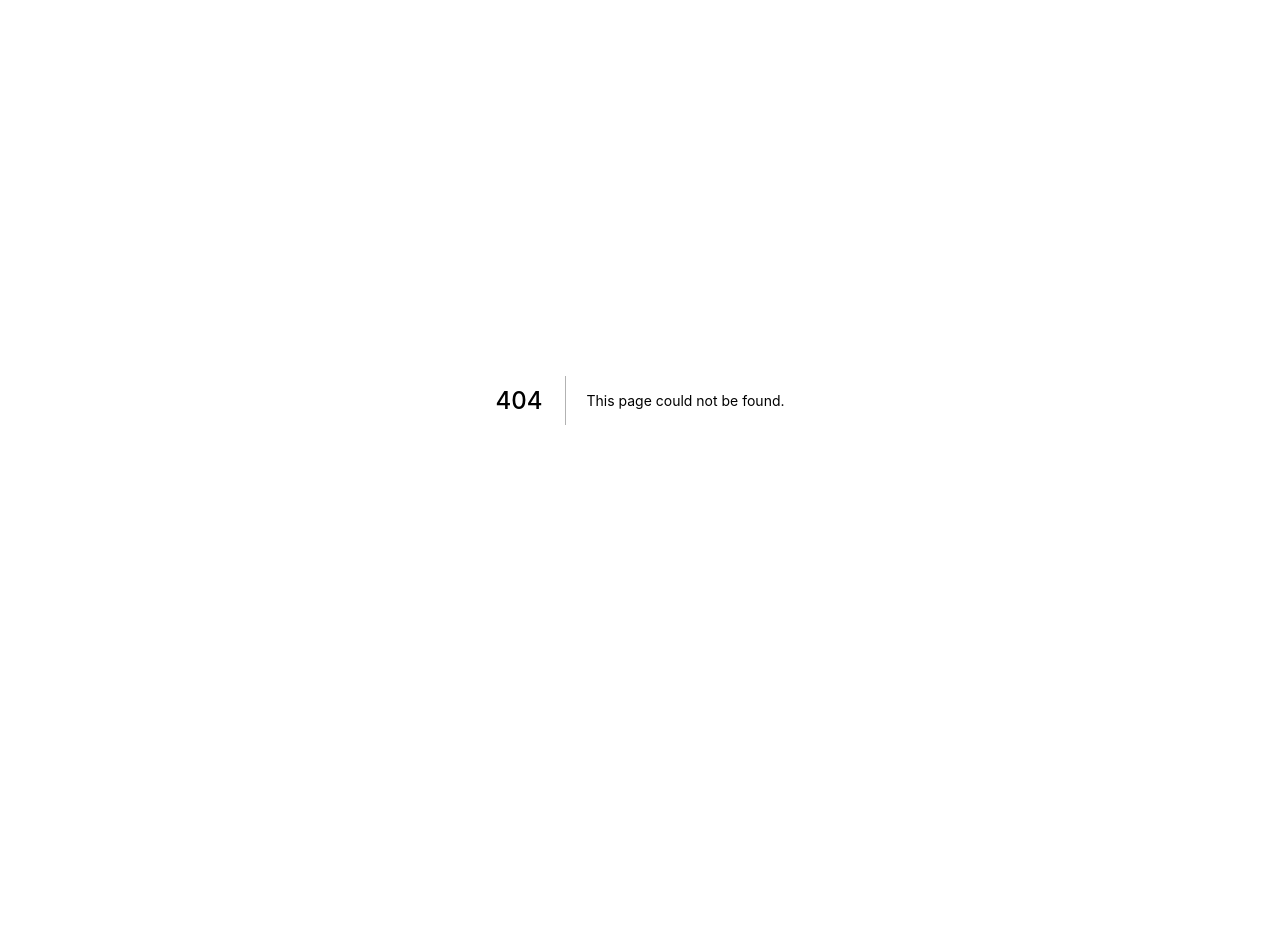
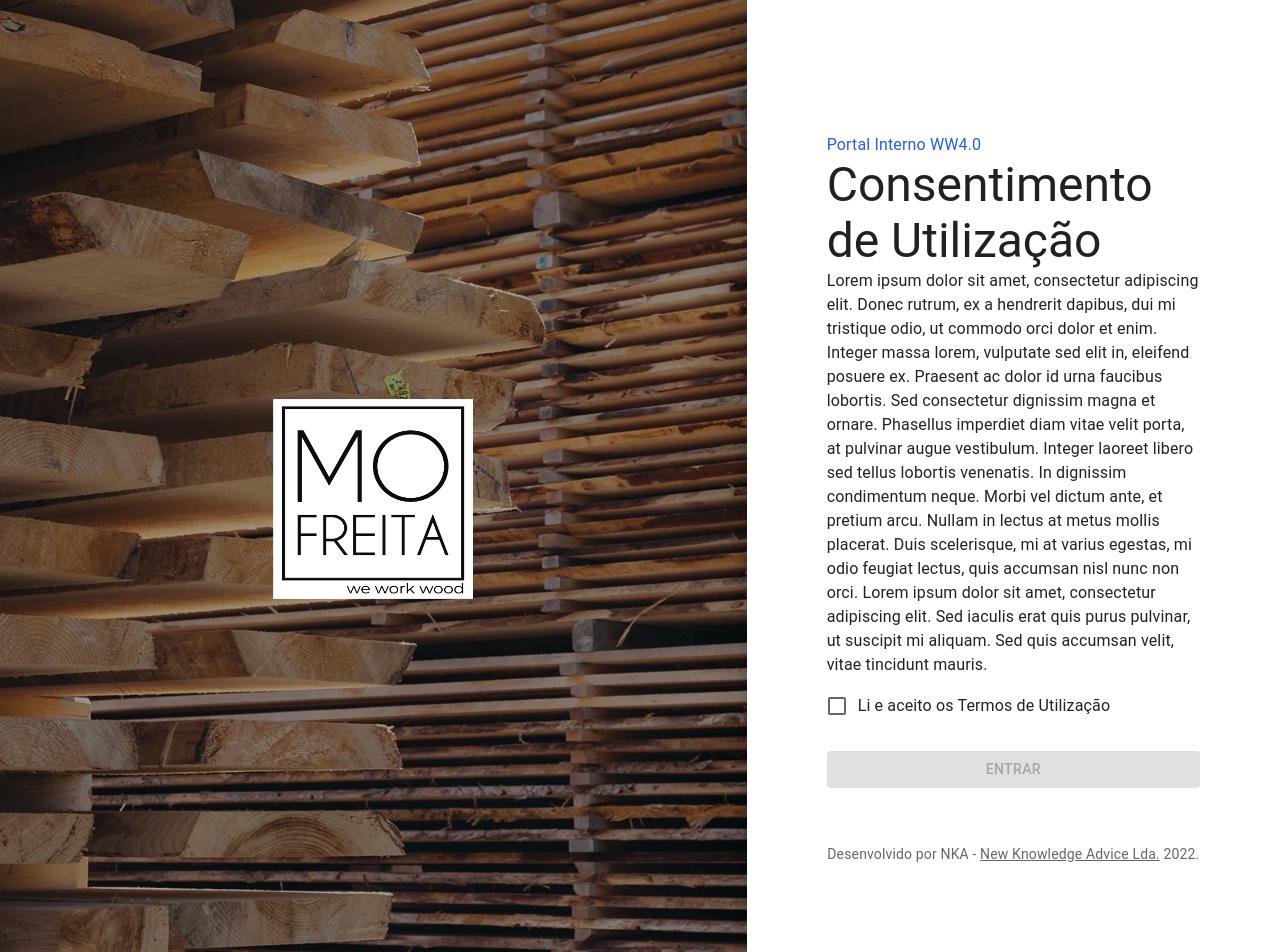
Before and after one commit to nkabrunobarros/wood-work, a Next.js app: page /terms in a window 1280 px wide. Before the commit this address had no page. Shown: the top 952 px of the page. Before the commit the page ends 800 px from the top, so only its background shows below. Built offline with nearby package versions, Linux system fonts and the light colour scheme.

Commit message:
AddFeature > Tos page

```diff
--- /dev/null
+++ b/components/pages/terms/terms.js
@@ -0,0 +1,148 @@
+//  Nodes
+import React, { useState } from 'react'
+import Button from '@mui/material/Button'
+import CssBaseline from '@mui/material/CssBaseline'
+import Link from '@mui/material/Link'
+import Paper from '@mui/material/Paper'
+import Box from '@mui/material/Box'
+import Grid from '@mui/material/Grid'
+import Typography from '@mui/material/Typography'
+import { createTheme, ThemeProvider } from '@mui/material/styles'
+import styles from '../../../styles/SignIn.module.css'
+import {
+  Checkbox,
+  FormControlLabel
+} from '@mui/material'
+
+// import routes from '../../../navigation/routes'
+// import Router from 'next/router'
+
+function Copyright (props) {
+  return (
+    <Typography
+      variant='body2'
+      color='text.secondary'
+      align='center'
+      {...props}
+    >
+      {' Desenvolvido por  NKA - '}
+      <Link color='inherit' href='https://nka.pt/' target='#'>
+        New Knowledge Advice Lda.
+      </Link>{' '}
+      {new Date().getFullYear()}
+      {'.'}
+    </Typography>
+  )
+}
+
+const theme = createTheme({
+  palette: {
+    primary: {
+      main: '#225EE8'
+    }
+  }
+})
+const Terms = () => {
+  const [acceptedTerms, setAcceptedTerms] = useState(false)
+
+  const handleSubmit = (event) => {
+    event.preventDefault()
+    const data = new FormData(event.currentTarget)
+    console.log({
+      email: data.get('email')
+    })
+  }
+
+  return (
+    <ThemeProvider theme={theme}>
+      <Grid container component='main' sx={{ height: '100vh' }}>
+        <CssBaseline />
+        <Grid className={styles.sidePanelTerms} item xs={false} sm={4} md={7}>
+          <Box
+            className={styles.logo}
+            sx={{
+              display: 'flex',
+              flexDirection: 'column',
+              alignItems: 'center',
+              justifyContent: 'center',
+              height: '100%'
+            }}
+          >
+            <div className={styles.logoImg}>
+              <div
+                styles={{
+                  width: '300px',
+                  height: '300px',
+                  position: 'absolute'
+                }}
+              ></div>
+            </div>
+          </Box>
+        </Grid>
+        <Grid
+          item
+          xs={12}
+          sm={8}
+          md={5}
+          component={Paper}
+          elevation={24}
+          square
+        >
+          <Box
+            sx={{
+              my: '25%',
+              mx: '15%',
+              display: 'flex',
+              flexDirection: 'column',
+              alignItems: 'start'
+            }}
+          >
+            <Typography color={'primary'}>Portal Interno WW4.0</Typography>
+            <Typography component='h2' variant='h3'>
+              Consentimento de Utilização
+            </Typography>
+            <Typography variant='h7'>
+              Lorem ipsum dolor sit amet, consectetur adipiscing elit. Donec
+              rutrum, ex a hendrerit dapibus, dui mi tristique odio, ut commodo
+              orci dolor et enim. Integer massa lorem, vulputate sed elit in,
+              eleifend posuere ex. Praesent ac dolor id urna faucibus lobortis.
+              Sed consectetur dignissim magna et ornare. Phasellus imperdiet
+              diam vitae velit porta, at pulvinar augue vestibulum. Integer
+              laoreet libero sed tellus lobortis venenatis. In dignissim
+              condimentum neque. Morbi vel dictum ante, et pretium arcu. Nullam
+              in lectus at metus mollis placerat. Duis scelerisque, mi at varius
+              egestas, mi odio feugiat lectus, quis accumsan nisl nunc non orci.
+              Lorem ipsum dolor sit amet, consectetur adipiscing elit. Sed
+              iaculis erat quis purus pulvinar, ut suscipit mi aliquam. Sed quis
+              accumsan velit, vitae tincidunt mauris.
+            </Typography>
+            <Box
+              component='form'
+              noValidate
+              onSubmit={handleSubmit}
+              sx={{ mt: 1, width: '100%' }}
+            >
+               <FormControlLabel
+                control={
+                  <Checkbox name='TOS' value={acceptedTerms} color='primary' onClick={() => setAcceptedTerms(!acceptedTerms)} />
+                }
+                label='Li e aceito os Termos de Utilização'
+              />
+              <Button
+                type='submit'
+                fullWidth
+                variant='contained'
+                disabled={!acceptedTerms}
+                sx={{ mt: 3, mb: 2 }}
+              >
+                Entrar
+              </Button>
+              <Copyright sx={{ mt: 5 }} />
+            </Box>
+          </Box>
+        </Grid>
+      </Grid>
+    </ThemeProvider>
+  )
+}
+export default Terms
--- a/navigation/routes.js
+++ b/navigation/routes.js
@@ -1,7 +1,7 @@
 const routes = {
   private: {
     //  Pages shared
-    home: '/home'
+    terms: '/terms'
   },
   public: {
     forgotPassword: '/forgot-password',
--- /dev/null
+++ b/pages/terms.js
@@ -0,0 +1,17 @@
+//  Nodes
+import React from 'react'
+import TermsScreen from '../components/pages/terms/terms'
+
+//  Navigation
+
+//  PropTypes
+
+//  Styling
+
+const Terms = () => {
+  return <TermsScreen />
+}
+
+Terms.propTypes = {
+}
+export default Terms
--- a/styles/SignIn.module.css
+++ b/styles/SignIn.module.css
@@ -19,12 +19,17 @@
   background-size: cover;
   background-position: center;
 }
+.sidePanelTerms {
+  background-image: url('../public/Consentimento.jpg');
+  background-repeat: no-repeat;
+  background-size: cover;
+  background-position: center;
+}
 .logoImg {
   background-position: center;
   background-image: url('../public/Logotipo_Vetorizado.png');
   background-size: 200px 200px;
   background-repeat: no-repeat;
-  z-index: 9999999999999;
   margin:0px;
   height: 100%;
   width: 100%;
```
Also changed, not shown: components/pages/signin/signin.js (+41 -29 lines), public/Consentimento.jpg (added).
